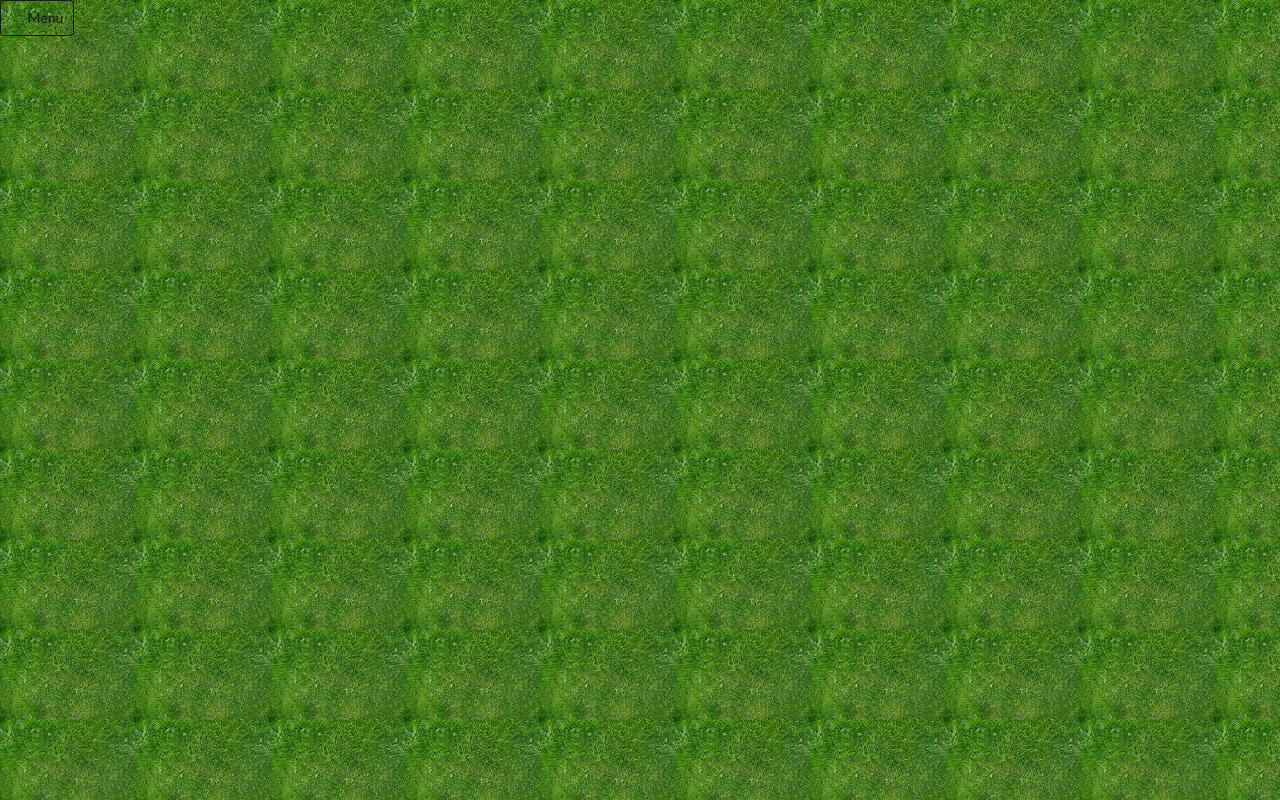
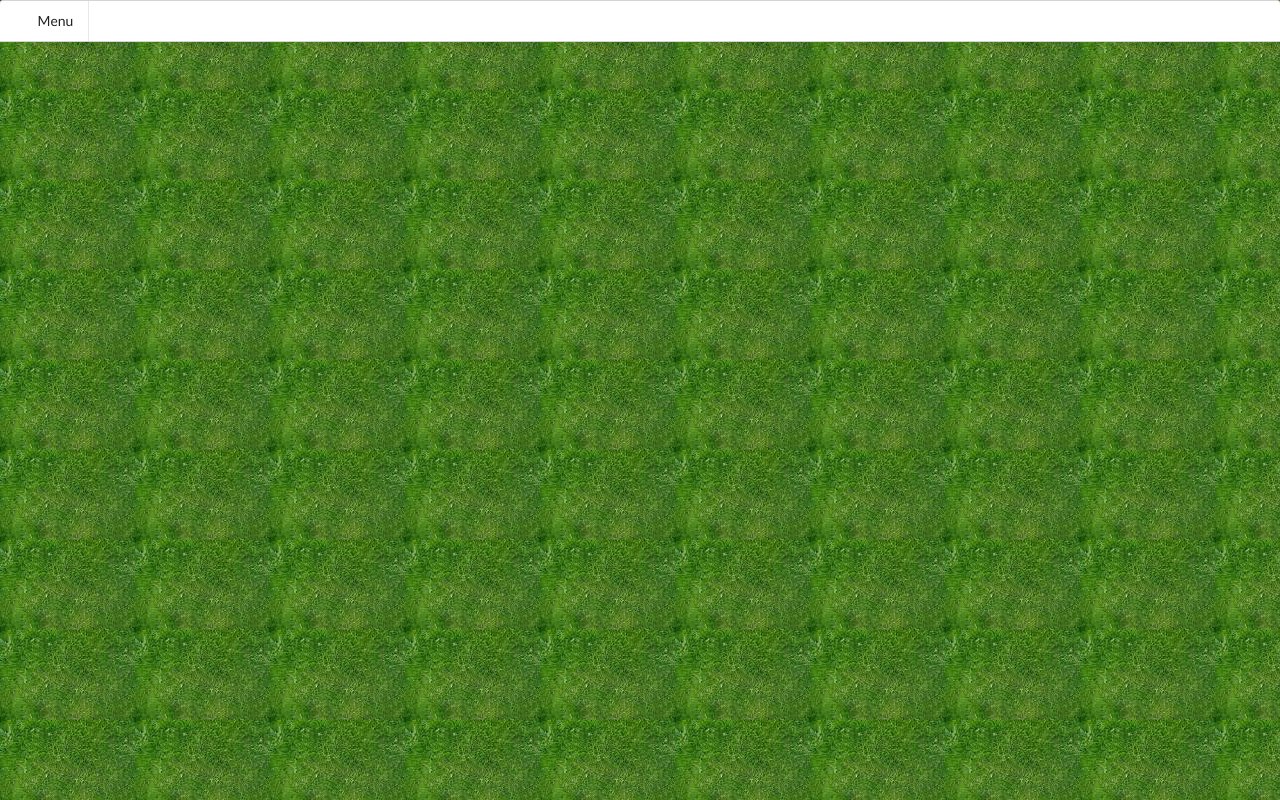
Before and after one commit to vyytx/test2, a plain HTML site: page index.html in a window 1280 px wide. Drawn offline with Linux system fonts and the light colour scheme; a web font is replaced by a local one.

Commit message:
Update index.html

```diff
--- a/index.html
+++ b/index.html
@@ -17,7 +17,7 @@
 
     <div class="pusher">
 
-      <button class="ui secondary icon basic button" style="top:0;right:0;"><i class="align justify icon"></i>Menu</button>
+      <div class="ui top attached demo menu"><a class="item"><i class="sidebar icon"></i>Menu</a></div>
       <div class="ui four column doubling stackable grid container">
 
       </div>
```
